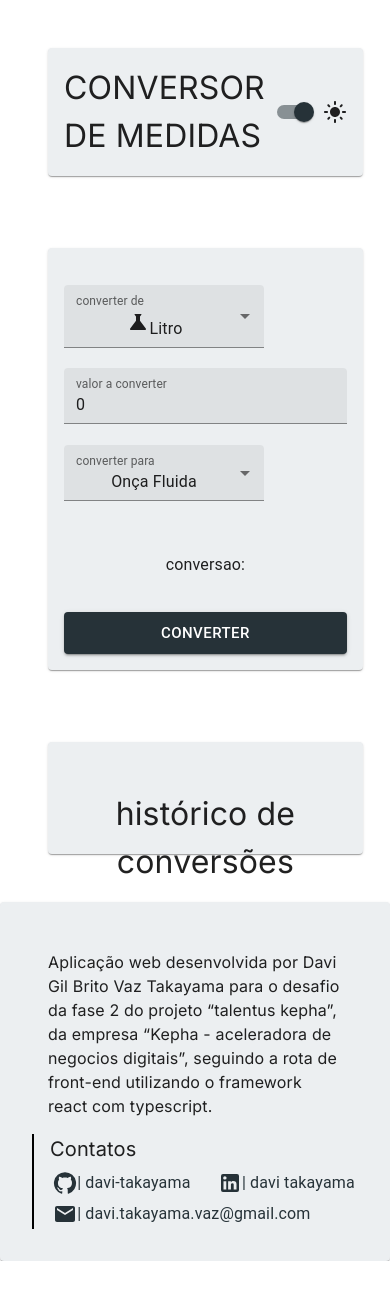
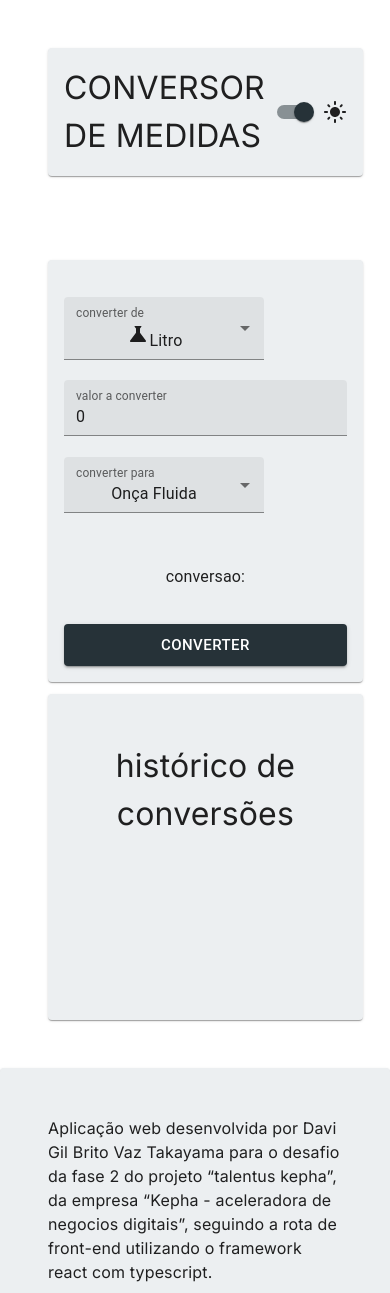
Before and after one commit to davi-takayama/kepha-frontend-fase-2, a React (Create React App) app: page / in a window 390 px wide. Shown: the top 1293 px of the page. Before the commit the page ends 1261 px from the top, so only its background shows below. Built offline with nearby package versions, Linux system fonts and the light colour scheme; a web font is replaced by a local one.

Commit message:
responsividade melhorada

```diff
--- a/src/App.module.scss
+++ b/src/App.module.scss
@@ -16,7 +16,9 @@
     display: flex;
     flex-direction: column;
     align-items: center;
-    justify-content: center;
+    justify-content: space-around;
+    max-height: calc(70vh - 6em);
+    height: calc(100%);
 }
 
 @media screen and (max-width: 768px) {
--- a/src/components/Conversor/Conversor.module.scss
+++ b/src/components/Conversor/Conversor.module.scss
@@ -14,7 +14,6 @@
     display: flex;
     flex-direction: row;
     flex-wrap: wrap;
-    margin: 1.5em;
     border-radius: 25px;
     padding: 1em;
     justify-content: space-between;
--- a/src/components/Historico/Historico.module.scss
+++ b/src/components/Historico/Historico.module.scss
@@ -8,7 +8,7 @@
     flex-direction: column;
     align-items: center;
     padding: 3em;
-    max-height: 80vh;
+    max-height: calc(100% - 6em);
 }
 
 .historico {
@@ -47,3 +47,9 @@
         border-radius: 0 0 25px 25px;
     }
 }
+
+@media screen and (max-width: 768px) {
+    .container {
+        height: 50vh;
+    }
+}
--- a/src/components/Tabela/Tabela.module.scss
+++ b/src/components/Tabela/Tabela.module.scss
@@ -1,5 +1,4 @@
 .corpo {
-    margin: 3em;
     display: flex;
     flex-direction: column;
     align-items: center;
```
